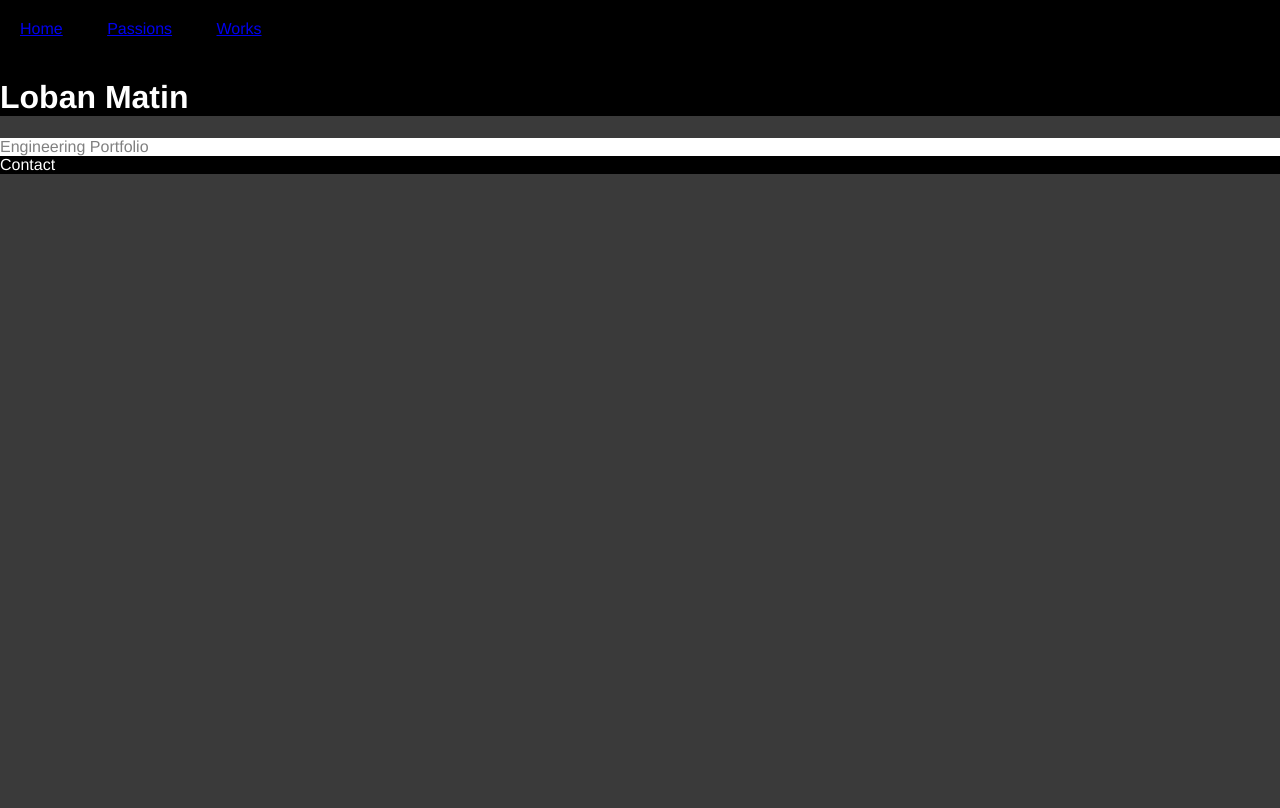
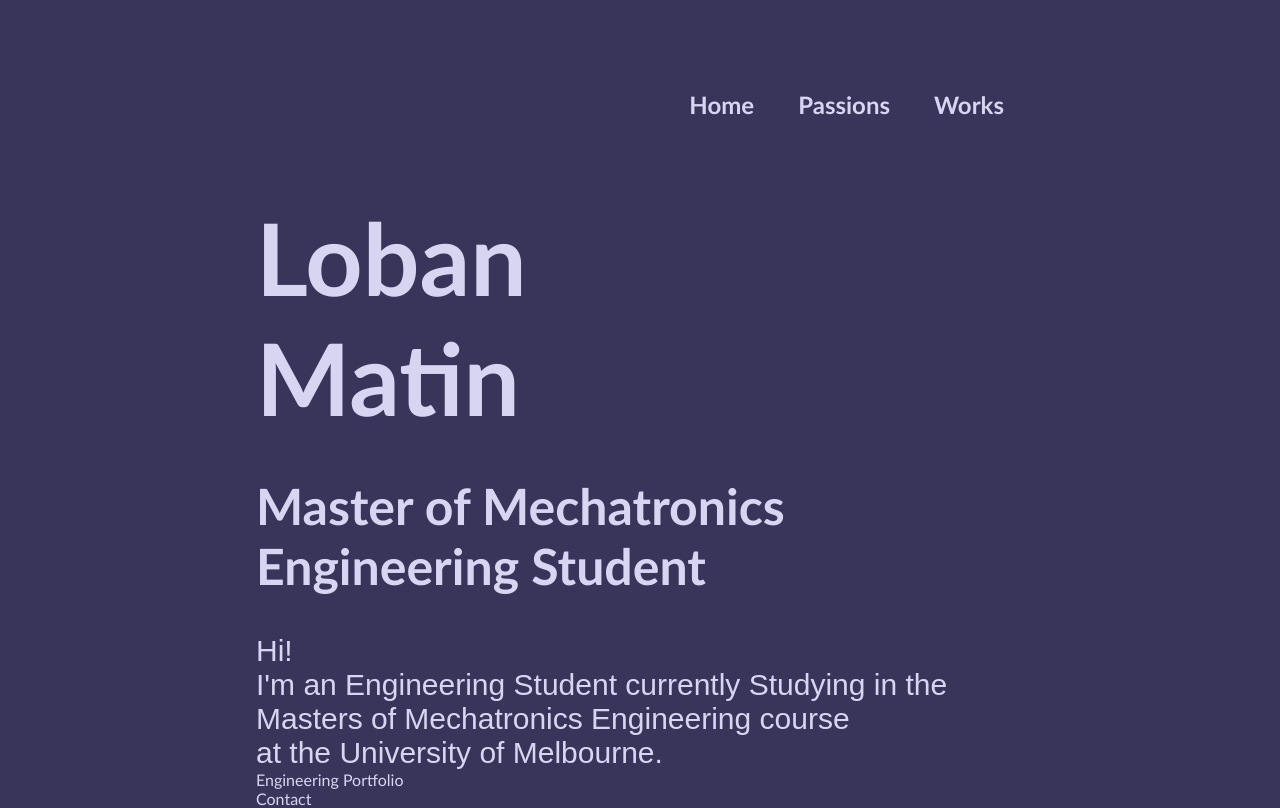
Before and after one commit to LobanMatin/EngineeringPortfolio, a plain HTML site: page index.html in a window 1280 px wide. Drawn offline with Linux system fonts and the light colour scheme.

Commit message:
Established basic layout of homepage, added initial ideas for colours

```diff
--- a/index.html
+++ b/index.html
@@ -8,14 +8,21 @@
 	</head>
 	<body>
 		<header>
-			<nav>
+			<nav class="nav_bar">
 				<ul>
-					<li><a href="index.html">Home</a></li>
-					<li><a href="passions.html">Passions</a></li>
-					<li><a href="works.html">Works</a></li>
+					<li><a href="index.html" class="page_link"><h2><strong>Home</strong></h2></a></li>
+					<li><a href="passions.html" class="page_link"><h2><strong>Passions</strong></h2></a></li>
+					<li><a href="works.html" class="page_link"><h2><strong>Works</strong></h2></a></li>
 				</ul>
 			</nav>
-			<h1>Loban Matin</h1>
+			<h1 class="name_title"><strong>Loban<br>Matin</strong></h1>
+			<h2 class="name_subtitle">Master of Mechatronics<br>Engineering Student</h2>
+			<p class="name_text">
+				Hi! <br>
+				I'm an Engineering Student currently Studying in the <br>
+				Masters of Mechatronics Engineering course <br>
+				at the University of Melbourne.
+			</p>
 		</header>
 		<section>Engineering Portfolio</section>
 		<footer>Contact</footer>
--- a/styles.css
+++ b/styles.css
@@ -1,24 +1,18 @@
 body {
-    background: rgb(58, 58, 58);
-    color: white;
-    font-family:Helvetica;
+    background: rgb(57, 53, 90);
+    font-family: Trebuchet MS;
+    color: rgb(216, 213, 242);
     margin: 0;
-    padding: 0;
+    padding: 0% 20%
 }
 
 header {
-    background: black;
-}
-
-section {
-    background: white;
-    color: gray;
+    padding-top: 50px;
 }
 
 ul {
     margin: 0;
     padding: 0;
-    list-style-type: none;
 }
 
 li {
@@ -26,6 +20,35 @@ li {
     margin: 20px;
 }
 
-footer {
-    background: black;
+/* format nagivation bar*/
+.nav_bar {
+    text-align: right;
 }
+
+/* format nagivation bar entries*/
+.page_link {
+    text-decoration: none;
+    color: rgb(216, 213, 242);
+}
+
+/* format main homepage title*/
+.name_title {
+    font-size: 100px;
+    margin: 0;
+    padding: 5% 0;
+}
+
+/* format homepage subtitle*/
+.name_subtitle {
+    font-size: 50px;
+    margin: 0;
+    padding-bottom: 5%;
+}
+
+/* format homepage text*/
+.name_text {
+    font-family: Arial;
+    font-size: 30px;
+    margin: 0;
+    padding:0;
+}
```
Also changed, not shown: passions.html (+4 -4 lines), works.html (+4 -4 lines).
